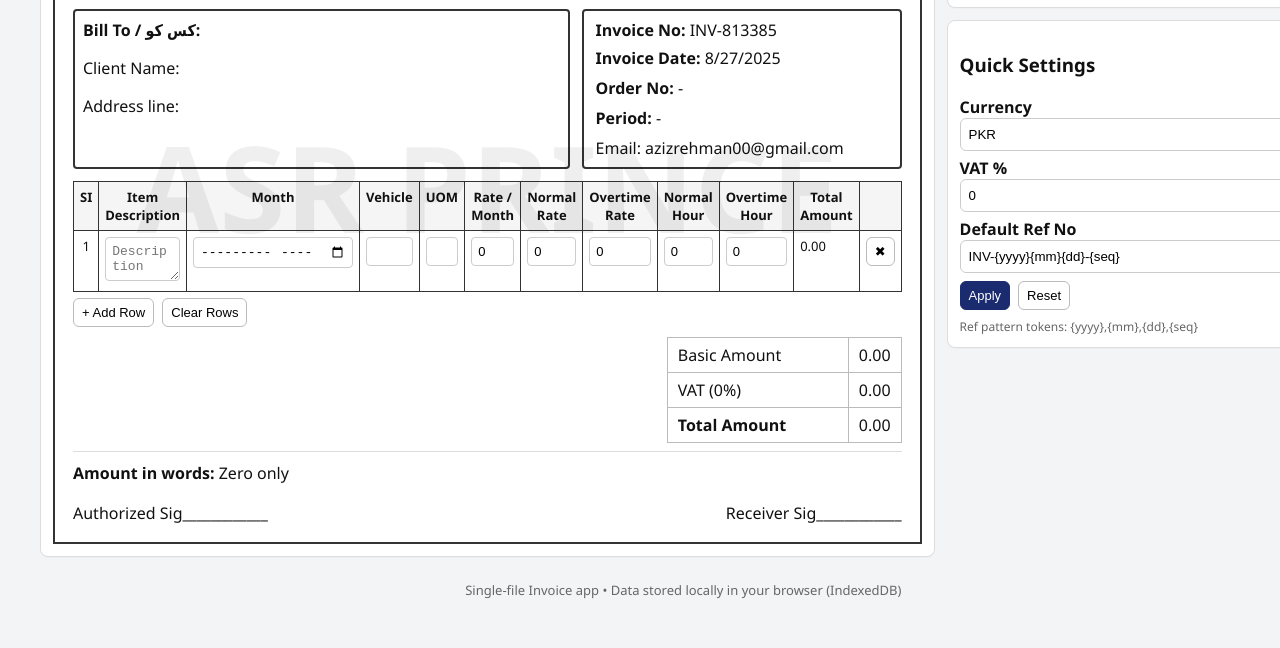
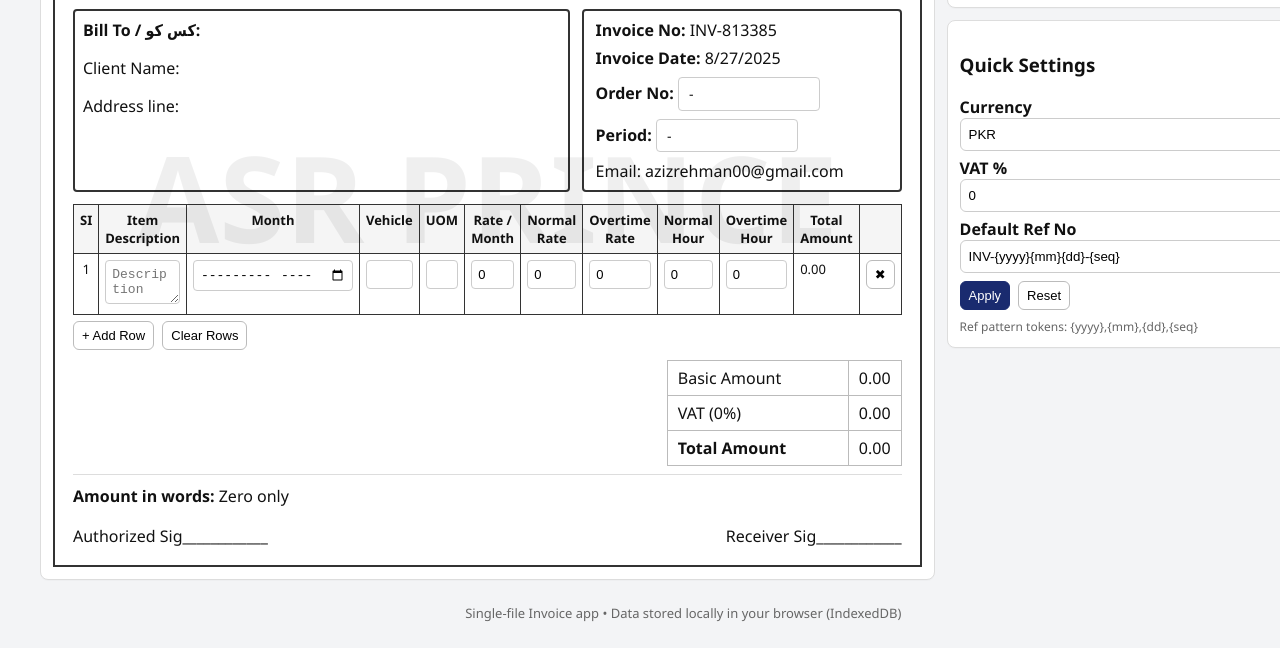
Before and after one commit to yasinULLAH/atif, a plain HTML site: page index2.html in a window 1280 px wide. Shown: the part 241-889 px from the top of the page. Before the commit the page ends 866 px from the top, so only its background shows below. Drawn offline with Linux system fonts and the light colour scheme.

Commit message:
Update index2.html

```diff
--- a/index2.html
+++ b/index2.html
@@ -408,7 +408,6 @@
 
         @media print {
 
-            /* Hide elements that should not be printed */
             header.toolbar,
             .right,
             footer,
@@ -421,7 +420,6 @@
                 display: none;
             }
 
-            /* Reset body and app container for a clean print layout */
             body,
             .app {
                 background: none !important;
@@ -429,7 +427,6 @@
                 padding: 0 !important;
             }
 
-            /* Ensure the layout containers and the paper take up the full width */
             .layout,
             .left,
             .paper-wrap,
@@ -443,10 +440,23 @@
                 box-shadow: none !important;
             }
 
-            /* Ensure contenteditable regions are not editable in print */
             [contenteditable="true"] {
                 border: none;
             }
+        }
+
+        #orderNoDisplay,
+        #periodDisplay {
+            display: inline-block;
+            min-width: 120px;
+            padding: 6px 10px;
+            border: 1px solid #ccc;
+            border-radius: 4px;
+            background-color: #fff;
+            font-size: 14px;
+            font-family: inherit;
+            line-height: 1.4;
+            cursor: text;
         }
     </style>
 </head>
@@ -510,8 +520,9 @@
                                 <div style="margin-top:6px"><strong>Invoice Date:</strong> <span
                                         id="invoiceDateDisplay">-</span></div>
                                 <div style="margin-top:8px"><strong>Order No:</strong> <span
-                                        id="orderNoDisplay">-</span></div>
-                                <div style="margin-top:8px"><strong>Period:</strong> <span id="periodDisplay">-</span>
+                                        id="orderNoDisplay">-_________________-</span></div>
+                                <div style="margin-top:8px"><strong>Period:</strong> <span
+                                        id="periodDisplay">-_________________-</span>
                                 </div>
                                 <div style="margin-top:8px">Email: <span id="companyEmail">azizrehman00@gmail.com</span>
                                 </div>
```
